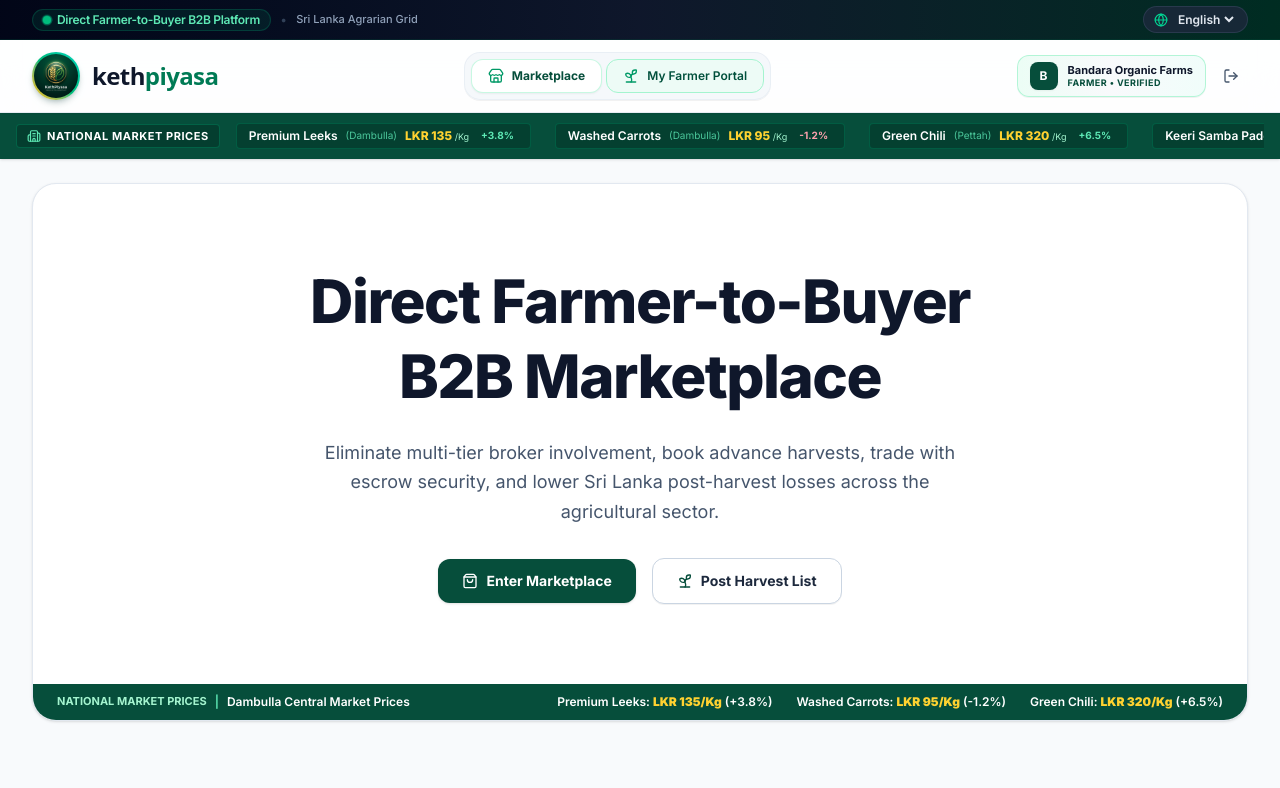
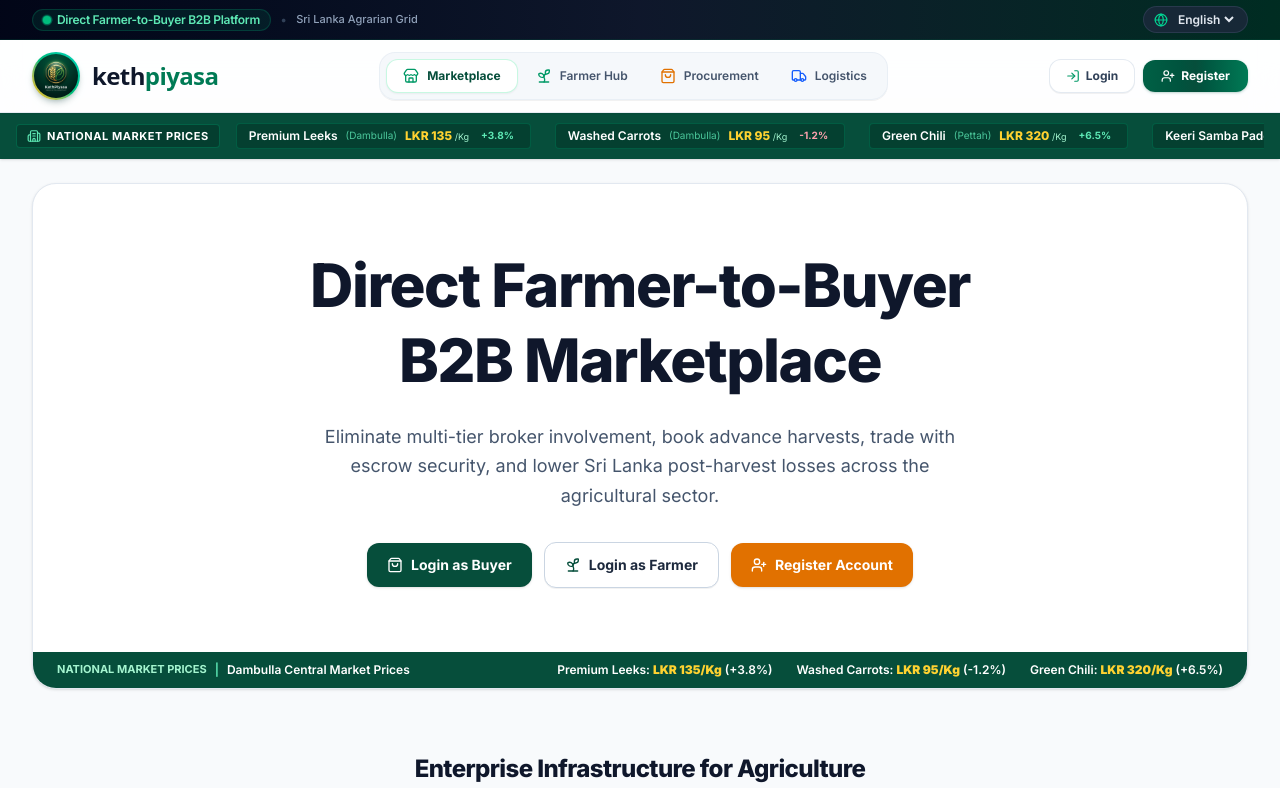
Before and after one commit to deshan2004/KethPiyasa, a Next.js app: page / in a window 1280 px wide. Shown: the top 788 px of the page. Built offline with nearby package versions, Linux system fonts and the light colour scheme.

Commit message:
fix interfaces erors

```diff
--- a/app/admin/page.tsx
+++ b/app/admin/page.tsx
@@ -1,6 +1,8 @@
 'use client';
 
 import React, { useState } from 'react';
+import Link from 'next/link';
+import { useAuth } from '@/lib/auth';
 import { useApp } from '@/lib/store';
 import { getTranslation } from '@/lib/i18n';
 import {
@@ -14,12 +16,45 @@ import {
   TrendingUp,
   Edit,
   Save,
-  Layers
+  Layers,
+  LogIn,
+  UserPlus
 } from 'lucide-react';
 
 export default function AdminPage() {
+  const { user } = useAuth();
   const { marketPrices, updateMarketPrice, contracts, disputes, resolveDispute, lang } = useApp();
   const t = getTranslation(lang);
+
+  if (!user || user.role !== 'admin') {
+    return (
+      <div className="max-w-xl mx-auto my-12 bg-white border border-slate-200 rounded-3xl p-8 sm:p-12 text-center space-y-6 shadow-sm">
+        <div className="w-16 h-16 rounded-2xl bg-indigo-100 text-indigo-800 flex items-center justify-center mx-auto border border-indigo-200 shadow-2xs">
+          <ShieldCheck className="w-8 h-8" />
+        </div>
+        <div className="space-y-2">
+          <h2 className="text-2xl font-black text-slate-900 tracking-tight">System Admin Access Restricted</h2>
+          <p className="text-xs text-slate-500 max-w-md mx-auto">
+            You must be authenticated with System Administrator credentials to view governance analytics and moderation controls.
+          </p>
+        </div>
+        <div className="flex flex-col sm:flex-row items-center justify-center gap-3 pt-2">
+          <Link
+            href="/login?role=admin"
+            className="w-full sm:w-auto bg-[#064e3b] hover:bg-[#043e2f] text-white font-bold text-xs px-6 py-3 rounded-xl shadow-xs transition-all flex items-center justify-center gap-1.5"
+          >
+            <LogIn className="w-4 h-4" /> Login as System Admin
+          </Link>
+          <Link
+            href="/"
+            className="w-full sm:w-auto bg-slate-100 hover:bg-slate-200 text-slate-800 font-bold text-xs px-6 py-3 rounded-xl border border-slate-200 transition-all flex items-center justify-center gap-1.5"
+          >
+            Return to Marketplace
+          </Link>
+        </div>
+      </div>
+    );
+  }
 
   const [activeTab, setActiveTab] = useState<'users' | 'escrow' | 'disputes' | 'prices'>('users');
   const [editingPriceId, setEditingPriceId] = useState<string | null>(null);
--- a/app/buyer/page.tsx
+++ b/app/buyer/page.tsx
@@ -1,6 +1,8 @@
 'use client';
 
 import React, { useState } from 'react';
+import Link from 'next/link';
+import { useAuth } from '@/lib/auth';
 import { useApp } from '@/lib/store';
 import { getTranslation } from '@/lib/i18n';
 import { ProduceListing, NegotiationOffer, EscrowContract } from '@/lib/types';
@@ -25,12 +27,45 @@ import {
   CreditCard,
   Settings,
   HelpCircle,
-  Home
+  Home,
+  LogIn,
+  UserPlus
 } from 'lucide-react';
 
 export default function BuyerPage() {
+  const { user } = useAuth();
   const { listings, offers, contracts, createOffer, respondToOffer, depositEscrow, lang } = useApp();
   const t = getTranslation(lang);
+
+  if (!user) {
+    return (
+      <div className="max-w-xl mx-auto my-12 bg-white border border-slate-200 rounded-3xl p-8 sm:p-12 text-center space-y-6 shadow-sm">
+        <div className="w-16 h-16 rounded-2xl bg-amber-100 text-amber-800 flex items-center justify-center mx-auto border border-amber-200 shadow-2xs">
+          <ShoppingBag className="w-8 h-8" />
+        </div>
+        <div className="space-y-2">
+          <h2 className="text-2xl font-black text-slate-900 tracking-tight">Buyer Portal Authentication Required</h2>
+          <p className="text-xs text-slate-500 max-w-md mx-auto">
+            You must be logged in with a registered Commercial Buyer account to browse wholesale stocks, issue price quote offers, and place escrow deposits.
+          </p>
+        </div>
+        <div className="flex flex-col sm:flex-row items-center justify-center gap-3 pt-2">
+          <Link
+            href="/login?role=buyer"
+            className="w-full sm:w-auto bg-[#064e3b] hover:bg-[#043e2f] text-white font-bold text-xs px-6 py-3 rounded-xl shadow-xs transition-all flex items-center justify-center gap-1.5"
+          >
+            <LogIn className="w-4 h-4" /> Login as Commercial Buyer
+          </Link>
+          <Link
+            href="/register"
+            className="w-full sm:w-auto bg-slate-100 hover:bg-slate-200 text-slate-800 font-bold text-xs px-6 py-3 rounded-xl border border-slate-200 transition-all flex items-center justify-center gap-1.5"
+          >
+            <UserPlus className="w-4 h-4" /> Register New Account
+          </Link>
+        </div>
+      </div>
+    );
+  }
 
   const [searchTerm, setSearchTerm] = useState('');
   const [selectedGrade, setSelectedGrade] = useState<string>('all');
--- a/app/farmer/page.tsx
+++ b/app/farmer/page.tsx
@@ -1,6 +1,8 @@
 'use client';
 
 import React, { useState } from 'react';
+import Link from 'next/link';
+import { useAuth } from '@/lib/auth';
 import { useApp } from '@/lib/store';
 import { getTranslation } from '@/lib/i18n';
 import { ProduceListing, QualityGrade } from '@/lib/types';
@@ -24,12 +26,45 @@ import {
   Boxes,
   CreditCard,
   Building2,
-  ArrowRight
+  ArrowRight,
+  LogIn,
+  UserPlus
 } from 'lucide-react';
 
 export default function FarmerPage() {
+  const { user } = useAuth();
   const { listings, addListing, offers, respondToOffer, contracts, lang } = useApp();
   const t = getTranslation(lang);
+
+  if (!user) {
+    return (
+      <div className="max-w-xl mx-auto my-12 bg-white border border-slate-200 rounded-3xl p-8 sm:p-12 text-center space-y-6 shadow-sm">
+        <div className="w-16 h-16 rounded-2xl bg-emerald-100 text-[#064e3b] flex items-center justify-center mx-auto border border-emerald-200 shadow-2xs">
+          <Sprout className="w-8 h-8" />
+        </div>
+        <div className="space-y-2">
+          <h2 className="text-2xl font-black text-slate-900 tracking-tight">Farmer Portal Authentication Required</h2>
+          <p className="text-xs text-slate-500 max-w-md mx-auto">
+            You must be logged in with a verified Farmer Producer account to access crop inventory, buyer quotes, and bank escrow payouts.
+          </p>
+        </div>
+        <div className="flex flex-col sm:flex-row items-center justify-center gap-3 pt-2">
+          <Link
+            href="/login?role=farmer"
+            className="w-full sm:w-auto bg-[#064e3b] hover:bg-[#043e2f] text-white font-bold text-xs px-6 py-3 rounded-xl shadow-xs transition-all flex items-center justify-center gap-1.5"
+          >
+            <LogIn className="w-4 h-4" /> Login as Farmer
+          </Link>
+          <Link
+            href="/register"
+            className="w-full sm:w-auto bg-slate-100 hover:bg-slate-200 text-slate-800 font-bold text-xs px-6 py-3 rounded-xl border border-slate-200 transition-all flex items-center justify-center gap-1.5"
+          >
+            <UserPlus className="w-4 h-4" /> Register New Account
+          </Link>
+        </div>
+      </div>
+    );
+  }
 
   const [activeTab, setActiveTab] = useState<'dashboard' | 'inbox' | 'listings' | 'payouts'>('dashboard');
   const [showCreateModal, setShowCreateModal] = useState(false);
--- a/app/logistics/page.tsx
+++ b/app/logistics/page.tsx
@@ -1,6 +1,8 @@
 'use client';
 
 import React, { useState } from 'react';
+import Link from 'next/link';
+import { useAuth } from '@/lib/auth';
 import { useApp } from '@/lib/store';
 import { getTranslation } from '@/lib/i18n';
 import { ShipmentJob } from '@/lib/types';
@@ -16,12 +18,45 @@ import {
   Navigation,
   ShieldCheck,
   UserCheck,
-  ArrowRight
+  ArrowRight,
+  LogIn,
+  UserPlus
 } from 'lucide-react';
 
 export default function LogisticsPage() {
+  const { user } = useAuth();
   const { shipments, updateShipmentStatus, verifyDeliveryQr, lang } = useApp();
   const t = getTranslation(lang);
+
+  if (!user) {
+    return (
+      <div className="max-w-xl mx-auto my-12 bg-white border border-slate-200 rounded-3xl p-8 sm:p-12 text-center space-y-6 shadow-sm">
+        <div className="w-16 h-16 rounded-2xl bg-blue-100 text-blue-800 flex items-center justify-center mx-auto border border-blue-200 shadow-2xs">
+          <Truck className="w-8 h-8" />
+        </div>
+        <div className="space-y-2">
+          <h2 className="text-2xl font-black text-slate-900 tracking-tight">Logistics Hub Authentication Required</h2>
+          <p className="text-xs text-slate-500 max-w-md mx-auto">
+            You must be logged in with a registered Logistics & Freight Hauler account to accept transport jobs, track routes, and execute QR delivery confirmations.
+          </p>
+        </div>
+        <div className="flex flex-col sm:flex-row items-center justify-center gap-3 pt-2">
+          <Link
+            href="/login?role=logistics"
+            className="w-full sm:w-auto bg-[#064e3b] hover:bg-[#043e2f] text-white font-bold text-xs px-6 py-3 rounded-xl shadow-xs transition-all flex items-center justify-center gap-1.5"
+          >
+            <LogIn className="w-4 h-4" /> Login as Logistics Partner
+          </Link>
+          <Link
+            href="/register"
+            className="w-full sm:w-auto bg-slate-100 hover:bg-slate-200 text-slate-800 font-bold text-xs px-6 py-3 rounded-xl border border-slate-200 transition-all flex items-center justify-center gap-1.5"
+          >
+            <UserPlus className="w-4 h-4" /> Register New Account
+          </Link>
+        </div>
+      </div>
+    );
+  }
 
   const [activeShipment, setActiveShipment] = useState<ShipmentJob | undefined>(shipments[0]);
   const [selectedQrShipment, setSelectedQrShipment] = useState<ShipmentJob | null>(null);
--- a/app/page.tsx
+++ b/app/page.tsx
@@ -3,6 +3,7 @@
 import React, { useState } from 'react';
 import Link from 'next/link';
 import { useApp } from '@/lib/store';
+import { useAuth } from '@/lib/auth';
 import { getTranslation } from '@/lib/i18n';
 import { SriLankaMap } from '@/components/SriLankaMap';
 import { ProduceListing } from '@/lib/types';
@@ -14,10 +15,13 @@ import {
   MapPin,
   ArrowRight,
   TrendingUp,
-  Building2
+  Building2,
+  LogIn,
+  UserPlus
 } from 'lucide-react';
 
 export default function HomePage() {
+  const { user } = useAuth();
   const { listings, setRole, lang, marketPrices } = useApp();
   const t = getTranslation(lang);
   const [selectedListing, setSelectedListing] = useState<ProduceListing | null>(null);
@@ -33,7 +37,7 @@ export default function HomePage() {
     <div className="space-y-12 pb-12 bg-slate-50">
       {/* Hero Section matching 3rd mockup */}
       <section className="bg-white border border-slate-200 rounded-3xl overflow-hidden shadow-sm text-center">
-        <div className="p-8 sm:p-14 md:p-20 max-w-4xl mx-auto space-y-6">
+        <div className="p-8 sm:p-14 md:p-16 max-w-4xl mx-auto space-y-6">
           <h1 className="text-3xl sm:text-5xl md:text-6xl font-extrabold text-slate-900 tracking-tight leading-tight">
             Direct Farmer-to-Buyer B2B Marketplace
           </h1>
@@ -42,25 +46,53 @@ export default function HomePage() {
             Eliminate multi-tier broker involvement, book advance harvests, trade with escrow security, and lower Sri Lanka post-harvest losses across the agricultural sector.
           </p>
 
-          <div className="flex flex-wrap items-center justify-center gap-4 pt-2">
+          {user ? (
+            <div className="bg-emerald-50/80 border border-emerald-200 p-6 rounded-2xl space-y-3 max-w-xl mx-auto text-left shadow-2xs">
+              <div className="flex items-center justify-between">
+                <span className="text-[10px] font-extrabold uppercase tracking-wider text-[#064e3b] bg-emerald-100 px-2.5 py-0.5 rounded-full border border-emerald-200">
+                  Logged in as {user.role}
+                </span>
+                <span className="text-xs font-semibold text-slate-500">{user.district} District</span>
+              </div>
+              <h3 className="text-lg font-bold text-slate-900">Welcome back, {user.name}!</h3>
+              <p className="text-xs text-slate-600">Access your dedicated {user.role} workspace or explore active wholesale stock below.</p>
+              <div className="pt-1">
                 <Link
-              href="/buyer"
-              onClick={() => setRole('buyer')}
-              className="flex items-center gap-2 bg-[#064e3b] hover:bg-[#043e2f] text-white font-bold text-sm px-6 py-3 rounded-xl shadow transition-all"
+                  href={`/${user.role}`}
+                  className="inline-flex items-center gap-2 bg-[#064e3b] hover:bg-[#043e2f] text-white font-bold text-xs px-5 py-2.5 rounded-xl shadow-xs transition-all"
+                >
+                  <span>Open My {user.role.toUpperCase()} Workspace</span>
+                  <ArrowRight className="w-4 h-4" />
+                </Link>
+              </div>
+            </div>
+          ) : (
+            <div className="flex flex-wrap items-center justify-center gap-3 pt-2">
+              <Link
+                href="/login?role=buyer"
+                className="flex items-center gap-2 bg-[#064e3b] hover:bg-[#043e2f] text-white font-bold text-xs sm:text-sm px-5 py-3 rounded-xl shadow transition-all"
               >
                 <ShoppingBag className="w-4 h-4" />
-              <span>Enter Marketplace</span>
+                <span>Login as Buyer</span>
               </Link>
 
               <Link
-              href="/farmer"
-              onClick={() => setRole('farmer')}
-              className="flex items-center gap-2 bg-white hover:bg-slate-50 text-slate-800 font-bold text-sm px-6 py-3 rounded-xl border border-slate-300 shadow-2xs transition-all"
+                href="/login?role=farmer"
+                className="flex items-center gap-2 bg-white hover:bg-slate-50 text-slate-800 font-bold text-xs sm:text-sm px-5 py-3 rounded-xl border border-slate-300 shadow-2xs transition-all"
               >
                 <Sprout className="w-4 h-4 text-[#064e3b]" />
-              <span>Post Harvest List</span>
+                <span>Login as Farmer</span>
+              </Link>
+
+              <Link
+                href="/register"
+                className="flex items-center gap-2 bg-amber-600 hover:bg-amber-700 text-white font-bold text-xs sm:text-sm px-5 py-3 rounded-xl shadow transition-all"
+              >
+                <UserPlus className="w-4 h-4" />
+                <span>Register Account</span>
               </Link>
             </div>
+          )}
         </div>
 
         {/* Hero Bottom National Ticker Bar matching mockup */}
--- a/lib/auth.tsx
+++ b/lib/auth.tsx
@@ -97,7 +97,7 @@ export const AuthProvider: React.FC<{ children: React.ReactNode }> = ({ children
         // ignore
       }
     }
-    return defaultProfiles.farmer;
+    return null;
   });
 
   useEffect(() => {
```
Lines whose indentation alone changed are shown as unchanged.
